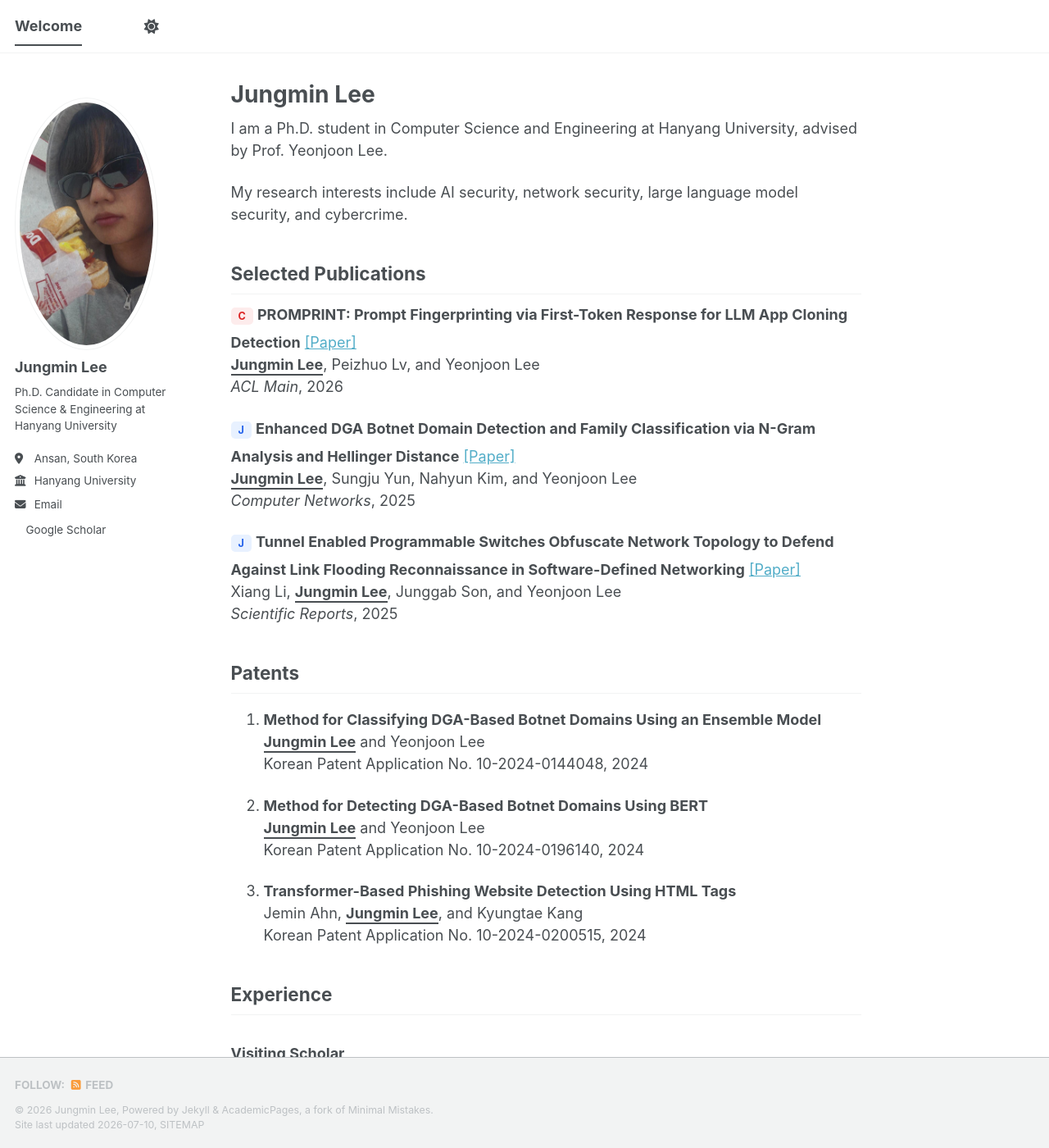
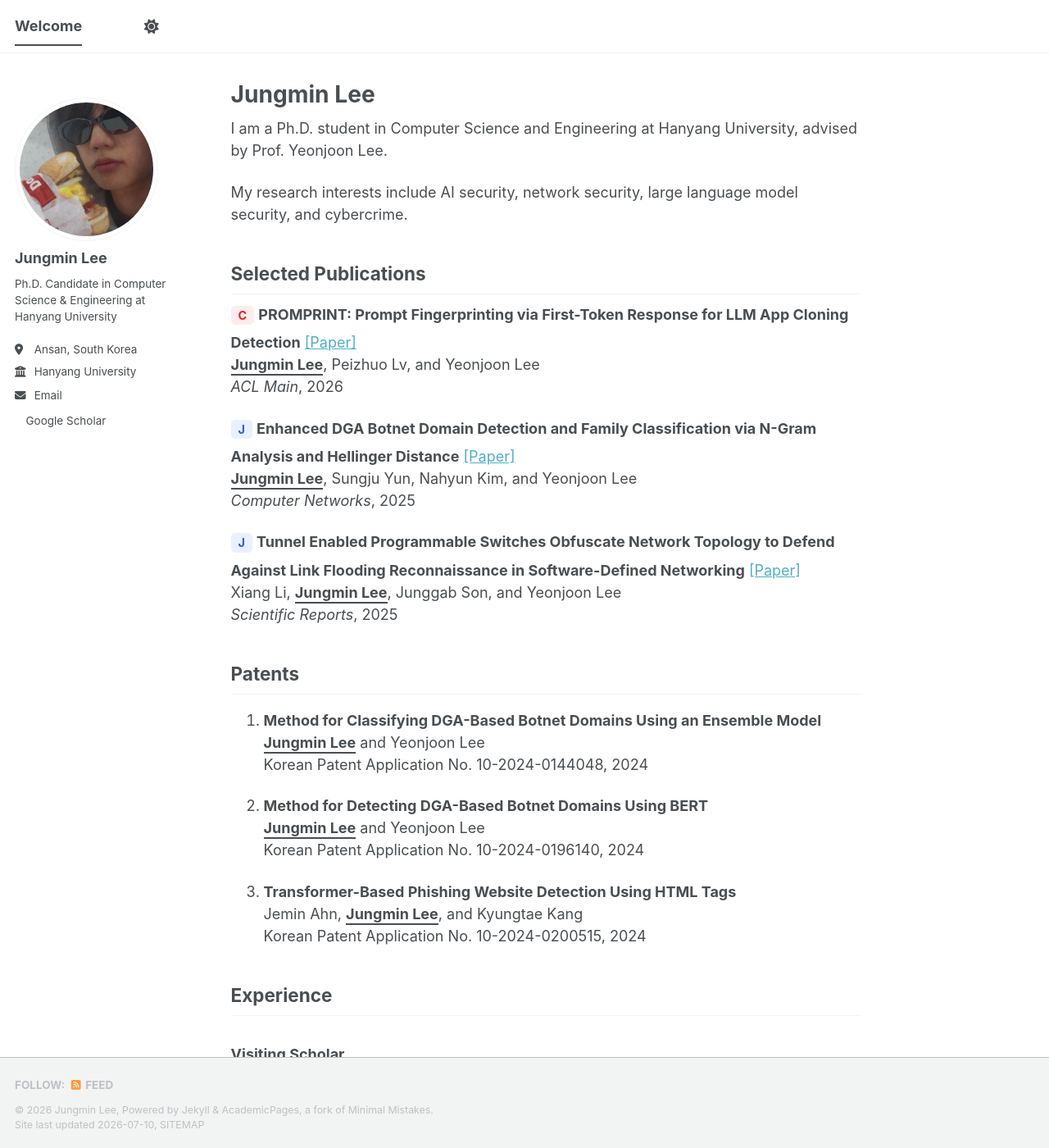
Before and after one commit to jm-lee00/jm-lee00.github.io, a Jekyll site: the page built from _pages/about.md, in a window 1280 px wide and 1400 px high. Shown: the whole window at 82% size. Built offline with Jekyll 4.4.1, drawn with Linux system fonts in a browser that asks for light colours; a style sheet for code colours, icons or effects is not loaded.

Commit message:
Modification

```diff
--- a/_sass/layout/_sidebar.scss
+++ b/_sass/layout/_sidebar.scss
@@ -153,14 +153,27 @@
     height: auto;
   }
 
+  // img {
+  //   max-width: 175px;
+  //   border-radius: 50%;
+
+  //   @include breakpoint($large) {
+  //     padding: 5px;
+  //     border: 1px solid var(--global-border-color);
+  //   }
+  // }
   img {
-    max-width: 175px;
-    border-radius: 50%;
+      width: 175px;
+      height: 175px;
 
-    @include breakpoint($large) {
-      padding: 5px;
-      border: 1px solid var(--global-border-color);
-    }
+      object-fit: cover;
+
+      border-radius: 50%;
+
+      @include breakpoint($large) {
+        padding: 5px;
+        border: 1px solid var(--global-border-color);
+      }
   }
 }
 
--- a/assets/css/main.scss
+++ b/assets/css/main.scss
@@ -71,7 +71,7 @@
 
     border-radius: 5px;
 
-    font-size: 0.70rem;
+    font-size: 0.8rem;
     font-weight: 700;
 
     line-height: 1.2;
```
